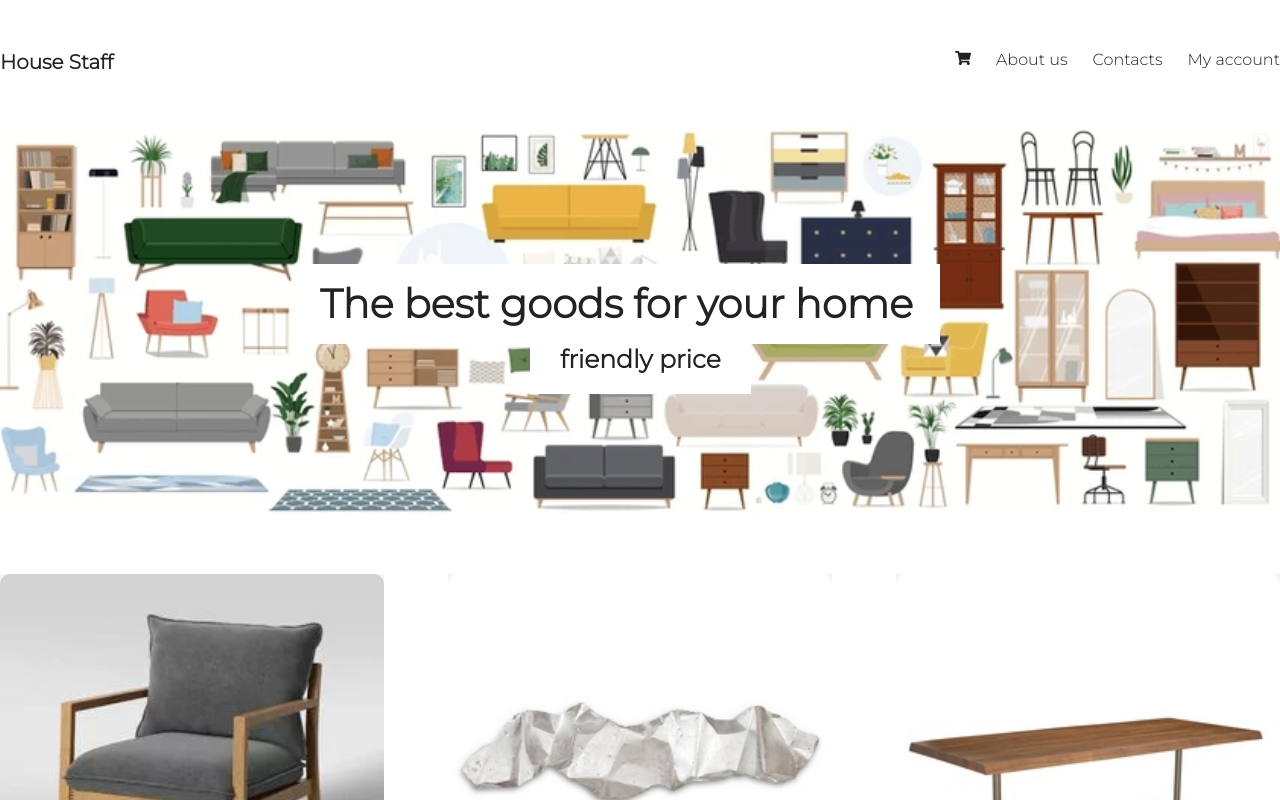
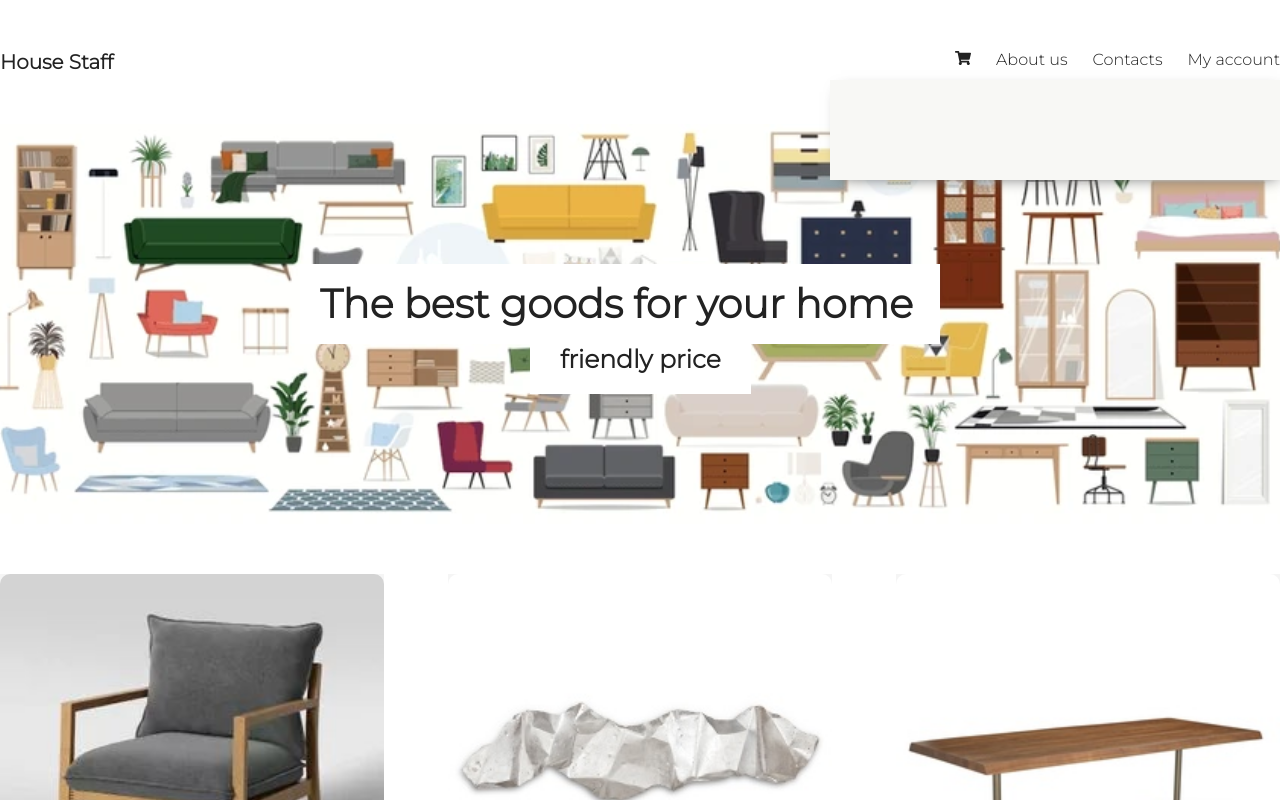
Before and after one commit to LeoKrasowski/eCommerce, a React (Create React App) app: page / in a window 1280 px wide. Both pictures are taken after a click on the icon 963 px from the left and 58 px from the top of the page. Shown: the top 800 px of the page. Built offline with nearby package versions, Linux system fonts and the light colour scheme.

Commit message:
css improvment header, shoping cart icon

```diff
--- a/src/components/Header.js
+++ b/src/components/Header.js
@@ -14,6 +14,11 @@ export default function Header() {
                     <li>My account</li>
                 </ul>
                 <FaShoppingCart onClick={() => setCartOpen(cartOpen = !cartOpen)} className={`shop-cart-button ${cartOpen && 'active'}`} />
+
+                {cartOpen && (
+                    <div className='shop-cart'>
+                    </div>
+                )}
             </div>
             <div className='presentation'></div>
         </header>
--- a/src/index.css
+++ b/src/index.css
@@ -16,6 +16,10 @@ body {
 .wrapper {
     width: 1280px;
     margin: 50px auto;
+}
+
+header {
+  position: relative;
 }
 
 header .logo {
@@ -42,12 +46,25 @@ header ul.nav li:hover {
 header .shop-cart-button {
   float: right;
   cursor: pointer;
-  transition: color 500ms ease;
+  transition: color, transform 500ms ease;
 }
 
 header .shop-cart-button:hover,
 header .shop-cart-button:active {
   color: #0b8f35;
+  transform: scale(1.5);
+}
+
+header .shop-cart {
+  position:absolute;
+  top: 30px;
+  right: 0;
+  width: 450px;
+  min-height: 100px;
+  background:#f8f8f5;
+  -webkit-box-shadow: 4px 5px 15px -7px #606060;
+  box-shadow: 4px 5px 15px -7px #606060;
+  z-index: 1000;
 }
 
 header .presentation {
```
